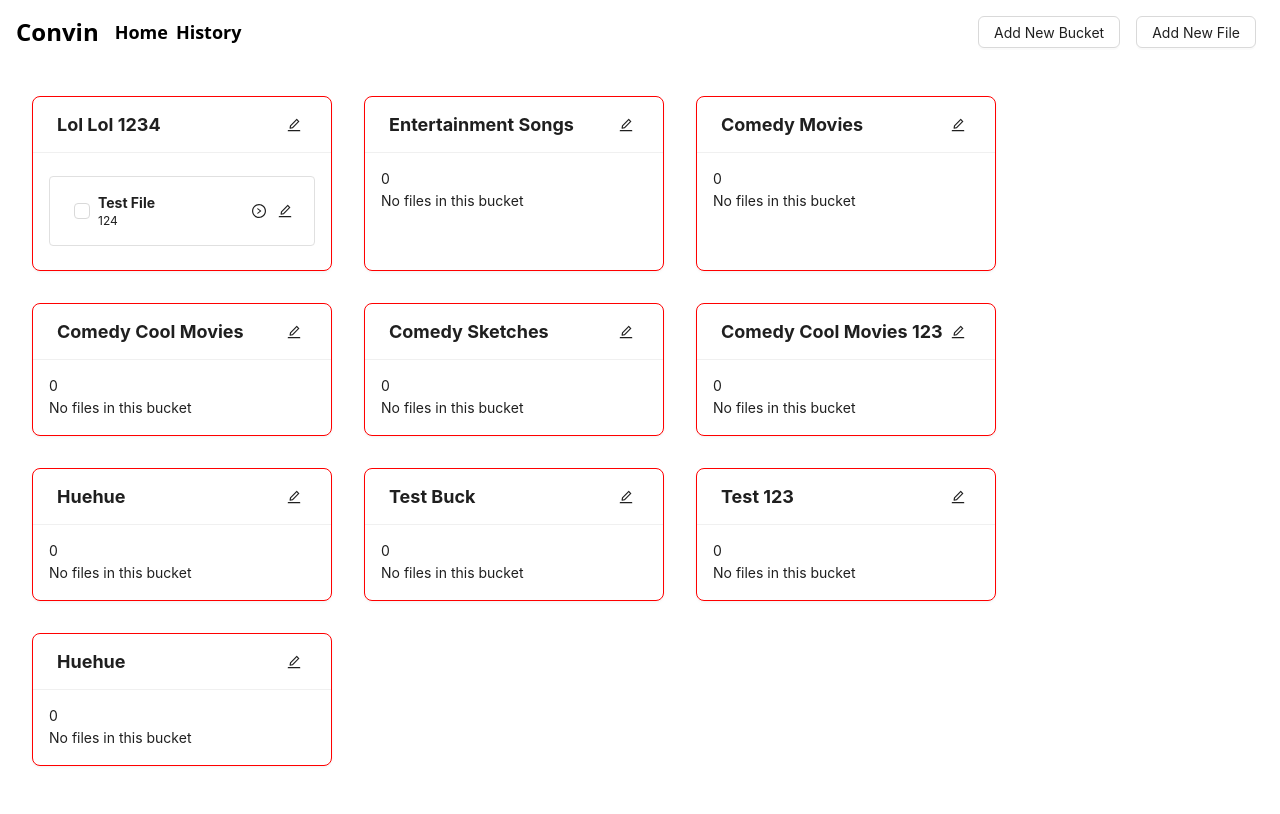
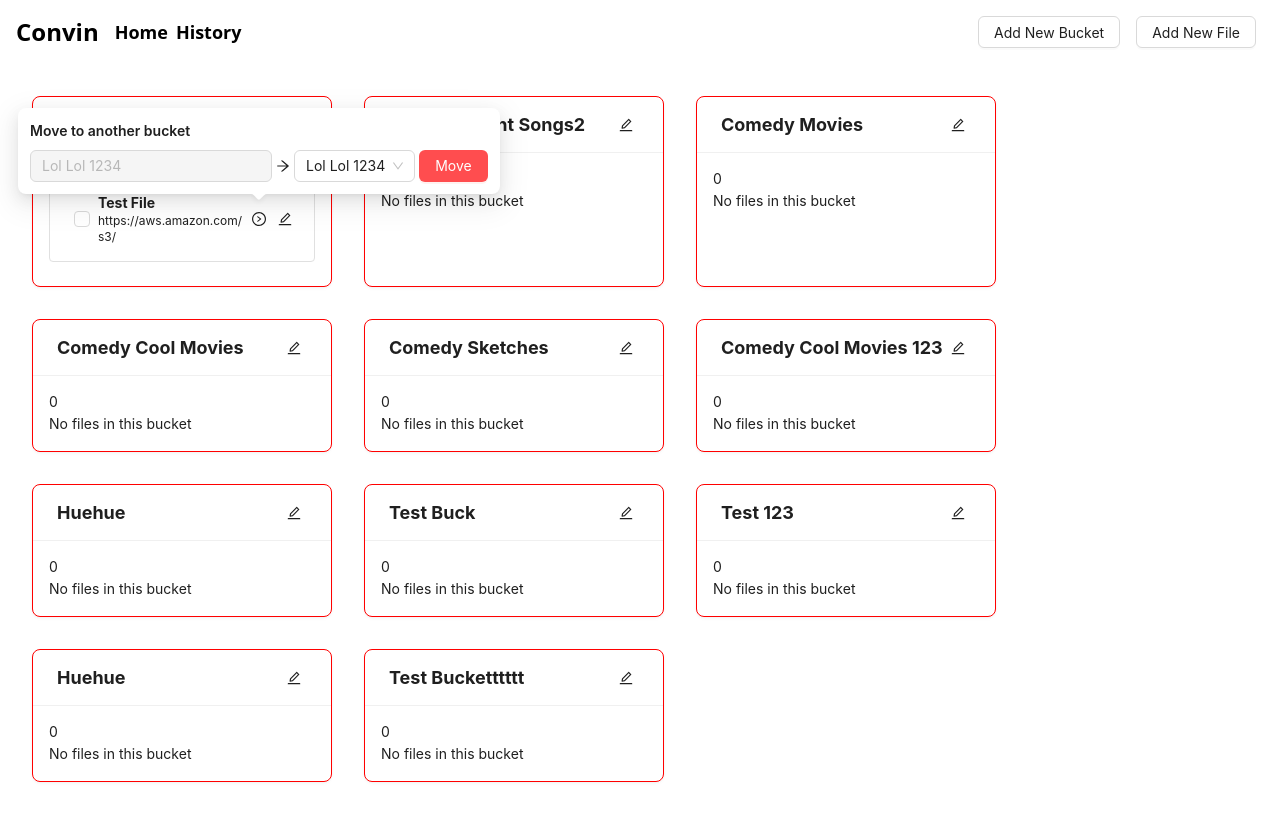
Before and after one commit to RaunakMandal/convin-frontend, a React (Create React App) app: page / in a window 1280 px wide. Both pictures are taken after a click on the element 259 px from the left and 211 px from the top of the page. Built offline with nearby package versions, Linux system fonts and the light colour scheme; data requests are answered from the project's data file.

Commit message:
Delete, edit

```diff
--- a/db.json
+++ b/db.json
@@ -5,7 +5,7 @@
       "id": 1
     },
     {
-      "name": "Entertainment Songs",
+      "name": "Entertainment Songs2",
       "id": 2
     },
     {
@@ -39,14 +39,18 @@
     {
       "name": "Huehue",
       "id": 13
+    },
+    {
+      "name": "Test Bucketttttt",
+      "id": 14
     }
   ],
   "files": [
     {
       "name": "Test File",
-      "link": "124",
+      "link": "https://aws.amazon.com/s3/",
       "bucket_id": 1,
-      "id": 1
+      "id": 2
     }
   ]
 }
--- a/src/components/Base/Navbar/Navbar.js
+++ b/src/components/Base/Navbar/Navbar.js
@@ -18,8 +18,6 @@ const Navbar = () => {
     open: false,
     type: "",
   });
-
-  const [loading, setLoading] = useState(false);
 
   const onFinishFailed = (errorInfo) => {
     console.log("Failed:", errorInfo);
@@ -56,7 +54,7 @@ const Navbar = () => {
 
   const selectAfter = (
     <Select
-      defaultValue="Select"
+      defaultValue="Select Bucket"
       onChange={(e) => {
         setFile({
           ...file,
@@ -64,16 +62,15 @@ const Navbar = () => {
         });
       }}
     >
-      {buckets.map((bucket) => (
+      {buckets?.map((bucket) => (
         <Select.Option key={bucket.id} value={bucket.id}>
-          {bucket.id}
+          {bucket.name}
         </Select.Option>
       ))}
     </Select>
   );
 
   const addBucket = async () => {
-    setLoading(true);
     console.log("Add Bucket", bucket);
     await fetch("http://localhost:8080/buckets", {
       method: "POST",
@@ -85,7 +82,6 @@ const Navbar = () => {
       .then((res) => res.json())
       .then((data) => {
         console.log(data);
-        setLoading(false);
         setIsModalOpen({
           open: false,
           type: "",
@@ -97,7 +93,6 @@ const Navbar = () => {
   };
 
   const addFile = async () => {
-    setLoading(true);
     console.log("Add File", file);
     await fetch("http://localhost:8080/files", {
       method: "POST",
@@ -109,7 +104,6 @@ const Navbar = () => {
       .then((res) => res.json())
       .then((data) => {
         console.log(data);
-        setLoading(false);
         setIsModalOpen({
           open: false,
           type: "",
@@ -127,6 +121,7 @@ const Navbar = () => {
       fetch("http://localhost:8080/buckets")
         .then((res) => res.json())
         .then((data) => {
+          localStorage.setItem("buckets", JSON.stringify(data));
           setBuckets(data);
         })
         .catch((err) => {
@@ -219,7 +214,7 @@ const Navbar = () => {
                   },
                 ]}
               >
-                <Input addonAfter={selectAfter} value={file.bucket_id} />
+                <Input addonAfter={selectAfter} value={file.id} />
               </Form.Item>
             </>
           )}
--- a/src/components/Main/Bucket/Bucket.js
+++ b/src/components/Main/Bucket/Bucket.js
@@ -1,11 +1,12 @@
 import {
+  ArrowRightOutlined,
   CheckCircleOutlined,
   CloseOutlined,
   DeleteOutlined,
   EditOutlined,
   RightCircleOutlined,
 } from "@ant-design/icons";
-import { Card, Checkbox, Input, Modal } from "antd";
+import { Button, Card, Checkbox, Input, Modal, Popover, Select } from "antd";
 import React, { useEffect, useState } from "react";
 import Iframe from "react-iframe";
 
@@ -18,6 +19,15 @@ const Bucket = ({ bucket }) => {
   const [fileLink, setFileLink] = useState("");
   const [editing, setEditing] = useState(false);
   const [bucketName, setBucketName] = useState(bucket.name || "");
+  const [buckets, setBuckets] = useState(
+    JSON.parse(localStorage.getItem("buckets")) || []
+  );
+  const [bucketId, setBucketId] = useState("");
+  const [file, setFile] = useState({
+    name: "",
+    link: "",
+    bucket_id: bucket.id,
+  });
 
   const handleSelect = (e, id) => {
     const { checked } = e.target;
@@ -40,8 +50,12 @@ const Bucket = ({ bucket }) => {
       });
   };
 
-  const openMenu = () => {
-    console.log("Open Edit");
+  const handleFileChange = (e) => {
+    const { name, value } = e.target;
+    setFile({
+      ...file,
+      [name]: value,
+    });
   };
 
   const deleteFiles = async () => {
@@ -85,6 +99,50 @@ const Bucket = ({ bucket }) => {
 
   const closeModal = () => {
     setIsModalOpen(false);
+  };
+
+  const changeBucket = async (file) => {
+    await fetch(`http://localhost:8080/files/${file.id}`, {
+      method: "PUT",
+      headers: {
+        "Content-Type": "application/json",
+      },
+      body: JSON.stringify({
+        name: file.name,
+        link: file.link,
+        bucket_id: bucketId,
+      }),
+    })
+      .then((res) => res.json())
+      .then((data) => {
+        console.log(data);
+        window.location.reload();
+      })
+      .catch((err) => {
+        console.log(err);
+      });
+  };
+
+  const editFile = async (id) => {
+    await fetch(`http://localhost:8080/files/${id}`, {
+      method: "PUT",
+      headers: {
+        "Content-Type": "application/json",
+      },
+      body: JSON.stringify({
+        name: file.name,
+        link: file.link,
+        bucket_id: file.bucket_id,
+      }),
+    })
+      .then((res) => res.json())
+      .then((data) => {
+        console.log(data);
+        fetchBucketData(bucket.id);
+      })
+      .catch((err) => {
+        console.log(err);
+      });
   };
 
   useEffect(() => {
@@ -170,11 +228,66 @@ const Bucket = ({ bucket }) => {
                 </span>
               </span>
               <span className="flex">
-                <RightCircleOutlined className="icon-move cursor-pointer" />
-                <EditOutlined
-                  className="icon-edit cursor-pointer"
-                  onClick={openMenu}
-                />
+                <Popover
+                  content={
+                    <>
+                      <div className="flex items-center gap-1">
+                        <Input value={bucket.name} disabled />
+                        <ArrowRightOutlined />
+                        <Select
+                          onChange={(e) => setBucketId(e)}
+                          defaultValue={bucket.name}
+                        >
+                          {buckets.map((bucket) => (
+                            <Select.Option value={bucket.id}>
+                              {bucket.name}
+                            </Select.Option>
+                          ))}
+                        </Select>
+                        <Button
+                          type="primary"
+                          danger
+                          onClick={(e) => changeBucket(file)}
+                        >
+                          Move
+                        </Button>
+                      </div>
+                    </>
+                  }
+                  title="Move to another bucket"
+                  trigger="click"
+                >
+                  <RightCircleOutlined className="icon-move cursor-pointer" />
+                </Popover>
+                <Popover
+                  content={
+                    <>
+                      <div className="flex flex-col items-center gap-1">
+                        <Input
+                          placeholder="New File Name..."
+                          name="name"
+                          onChange={(e) => handleFileChange(e)}
+                        />
+                        <Input
+                          placeholder="New File Link..."
+                          name="link"
+                          onChange={(e) => handleFileChange(e)}
+                        />
+                        <Button
+                          type="primary"
+                          danger
+                          onClick={(e) => editFile(file.id)}
+                        >
+                          Update
+                        </Button>
+                      </div>
+                    </>
+                  }
+                  title="Edit Bucket"
+                  trigger="click"
+                >
+                  <EditOutlined className="icon-edit cursor-pointer" />
+                </Popover>
               </span>
             </div>
           ))}
```
